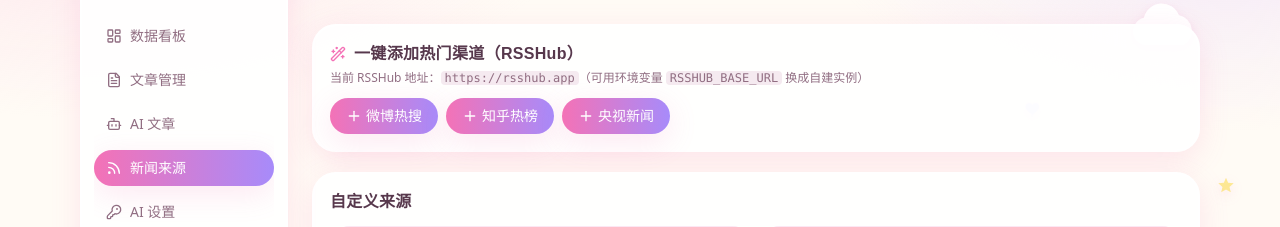
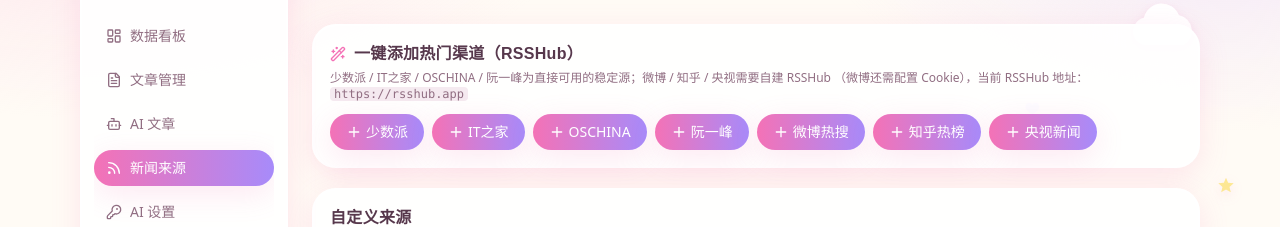
Before and after one commit to Bint-max/wz-, a Next.js app: page /admin/ai-sources in a window 1280 px wide. Shown: the part 133-360 px from the top of the page. Built offline with nearby package versions, Linux system fonts and the light colour scheme; no server answers; the database is empty; a web font is replaced by a local one.

Commit message:
feat: 一键添加渠道增加无需 RSSHub 的稳定源

```diff
--- a/src/components/admin/ai/SourceManager.tsx
+++ b/src/components/admin/ai/SourceManager.tsx
@@ -121,13 +121,14 @@
       setAdding(null);
       return;
     }
+    const url = t.url.startsWith("http") ? t.url : `${rsshubBaseUrl}${t.url}`;
     const res = await fetch("/api/admin/ai/sources", {
       method: "POST",
       headers: { "Content-Type": "application/json" },
       body: JSON.stringify({
         name: t.name,
         type: "RSS",
-        url: `${rsshubBaseUrl}${t.url}`,
+        url,
         enabled: true,
         newsType: t.newsType,
         defaultTags: t.tags,
@@ -143,6 +144,10 @@
   };
 
   const TEMPLATES = [
+    { name: "少数派", url: "https://sspai.com/feed", newsType: "科技", tags: ["少数派"] },
+    { name: "IT之家", url: "https://www.ithome.com/rss/", newsType: "科技", tags: ["IT之家"] },
+    { name: "OSCHINA", url: "https://www.oschina.net/news/rss", newsType: "科技", tags: ["OSCHINA"] },
+    { name: "阮一峰", url: "https://www.ruanyifeng.com/blog/atom.xml", newsType: "科技", tags: ["阮一峰"] },
     { name: "微博热搜", url: "/weibo/search/hot", newsType: "热点", tags: ["微博", "热搜"] },
     { name: "知乎热榜", url: "/zhihu/hotlist", newsType: "热点", tags: ["知乎"] },
     { name: "央视新闻", url: "/cctv/news", newsType: "要闻", tags: ["央视"] },
@@ -159,8 +164,8 @@
           <Wand2 className="h-4 w-4 text-pink-400" /> 一键添加热门渠道（RSSHub）
         </h2>
         <p className="mb-3 text-xs text-muted-foreground">
-          当前 RSSHub 地址：<code className="rounded bg-muted px-1">{rsshubBaseUrl}</code>
-          （可用环境变量 <code className="rounded bg-muted px-1">RSSHUB_BASE_URL</code> 换成自建实例）
+          少数派 / IT之家 / OSCHINA / 阮一峰为直接可用的稳定源；微博 / 知乎 / 央视需要自建 RSSHub
+          （微博还需配置 Cookie），当前 RSSHub 地址：<code className="rounded bg-muted px-1">{rsshubBaseUrl}</code>
         </p>
         <div className="flex flex-wrap gap-2">
           {TEMPLATES.map((t) => (
```
Also changed, not shown: 1 other file (tests, documents, lock files or other folders).
